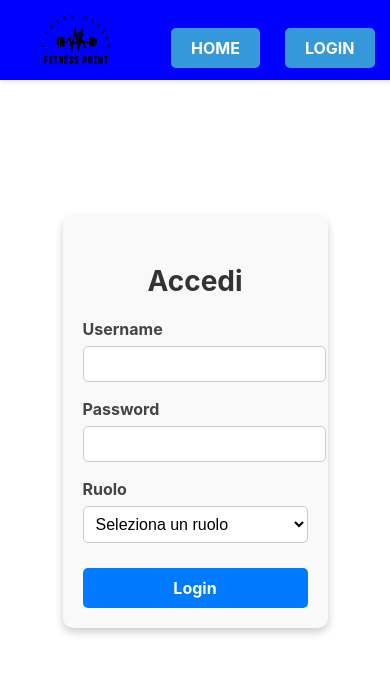
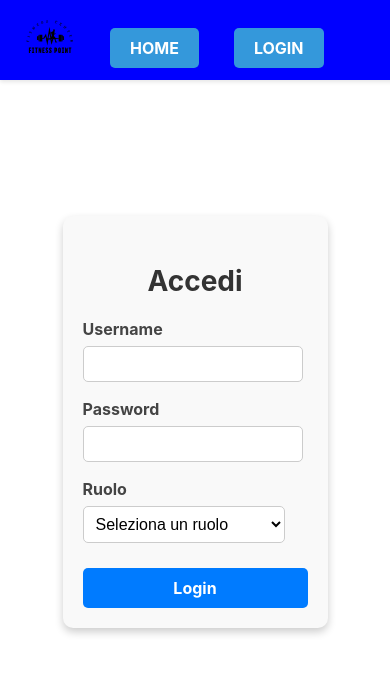
Before and after one commit to FabioAccavone/AppPalestraWeb, a React (Vite) app: page /login in a window 390 px wide. Shown: the top 674 px of the page. Built offline with nearby package versions, Linux system fonts and the light colour scheme.

Commit message:
css vari + risoluzione bug

```diff
--- a/src/App.jsx
+++ b/src/App.jsx
@@ -1,15 +1,15 @@
-import React from 'react'
-import './style/App.css'
-import NavBar from './components/NavBar'
+import React from 'react';
+import './style/App.css';
+import NavBar from './components/NavBar';
+import Homepage from './pages/Homepage'; // Importa la homepage
 import { useLocation } from 'react-router-dom';
-import { useEffect,useState } from 'react';
-import { ToastContainer, toast } from 'react-toastify';  // Importa
+import { useEffect, useState } from 'react';
+import { ToastContainer, toast } from 'react-toastify'; // Importa il ToastContainer
 import 'react-toastify/dist/ReactToastify.css'; // Stili
+import { Routes, Route } from 'react-router-dom'; // Importa Routes e Route
 
 function App() {
-
   const location = useLocation(); // Ottieni la posizione attuale
-
   const [messageShown, setMessageShown] = useState(false); // Stato per controllare se il messaggio è stato mostrato
 
   useEffect(() => {
@@ -20,13 +20,16 @@ function App() {
   }, [location, messageShown]); // Esegui quando cambia la posizione, ma solo se il messaggio non è già stato mostrato
 
   return (
-    <>
-    {/* Posizione globale del ToastContainer */}
-      <NavBar/>
-      <h1>Benvenuto nella HomePage</h1>
+    <div>
+      <NavBar />
       <ToastContainer position="top-right" autoClose={3000} hideProgressBar={false} />
-    </>
-  )
+
+      {/* Avvolgi le Route dentro il componente Routes */}
+      <Routes>
+        <Route path="/" element={<Homepage />} />
+      </Routes>
+    </div>
+  );
 }
 
-export default App
+export default App;
--- a/src/pages/DettagliScheda.jsx
+++ b/src/pages/DettagliScheda.jsx
@@ -30,7 +30,7 @@ const DettagliScheda = () => {
         <strong>Personal Trainer:</strong> {dettagli.nomePT} {dettagli.cognomePT}
       </p>
       <p className="date-info">
-        <strong>Data Inizio:</strong> {new Date(dettagli.dataInizio).toLocaleDateString()} - <strong>Data Fine:</strong> {new Date(dettagli.dataFine).toLocaleDateString()}
+        <strong>Data Inizio:</strong> {dettagli.dataInizio} - <strong>Data Fine:</strong> {dettagli.dataFine}
       </p>
 
       <h3>Esercizi</h3>
--- /dev/null
+++ b/src/pages/Homepage.jsx
@@ -0,0 +1,12 @@
+import React from 'react';
+import '../style/Homepage.css';  // Importa il CSS per la homepage
+
+function Homepage() {
+  return (
+    <div className="homepage-container">
+      <h1 className="gym-name">FITNESS POINT</h1>
+      </div>
+  );
+}
+
+export default Homepage;
--- a/src/style/App.css
+++ b/src/style/App.css
@@ -18,21 +18,6 @@
   filter: drop-shadow(0 0 2em #61dafbaa);
 }
 
-@keyframes logo-spin {
-  from {
-    transform: rotate(0deg);
-  }
-  to {
-    transform: rotate(360deg);
-  }
-}
-
-@media (prefers-reduced-motion: no-preference) {
-  a:nth-of-type(2) .logo {
-    animation: logo-spin infinite 20s linear;
-  }
-}
-
 .card {
   padding: 2em;
 }
--- a/src/style/CreaScheda.css
+++ b/src/style/CreaScheda.css
@@ -29,25 +29,43 @@
   padding-bottom: 5px;
 }
 
-  /* Form */
+/* Contenitore input */
+.form-group {
+  margin-bottom: 15px;
+  width: 100%;
+  max-width: 400px;
+}
+
+/* Label */
 label {
-    display: block;
-    margin-top: 10px;
   font-size: 16px;
   font-weight: bold;
   color: #ccc;
+  display: block;
+  margin-bottom: 5px;
 }
 
-  input, select {
-    width: 100%;
-    max-width: 400px;
-    padding: 10px;
-    margin-top: 5px;
+/* Input e select */
+input {
+  width: 90%;
+  padding: 8px;
   border: 1px solid #ccc;
   border-radius: 6px;
   background-color: #2e2e2e;
   color: white;
-    font-size: 16px;
+  font-size: 14px;
+  transition: border-color 0.3s ease-in-out;
+}
+
+select {
+  width: 95%;
+  padding: 8px;
+  border: 1px solid #ccc;
+  border-radius: 6px;
+  background-color: #2e2e2e;
+  color: white;
+  font-size: 14px;
+  transition: border-color 0.3s ease-in-out;
 }
 
 input:focus, select:focus {
@@ -58,18 +76,17 @@
 
 /* Bottoni */
 button {
-    margin-top: 15px;
-    padding: 10px 15px;
-    font-size: 16px;
+  padding: 8px 12px;
+  font-size: 14px;
   font-weight: bold;
   border: none;
   border-radius: 6px;
   cursor: pointer;
-    transition: all 0.3s ease-in-out;
+  transition: transform 0.2s ease-in-out;
 }
 
 button:hover {
-    transform: scale(1.05);
+  transform: scale(1.03);
 }
 
 /* Pulsante Crea Scheda */
@@ -107,15 +124,45 @@
   margin-top: 15px;
   list-style: none;
   padding: 0;
+  width: 100%;
+  max-width: 400px;
 }
 
 .esercizi-list li {
   background: #333;
-    padding: 10px;
+  padding: 8px;
   margin: 5px 0;
   border-radius: 5px;
-    font-size: 16px;
+  font-size: 14px;
   color: white;
   display: flex;
   justify-content: space-between;
+  align-items: center;
 }
+
+/* Bottoni più piccoli per modifica ed eliminazione */
+.button-modifica,
+.button-elimina {
+  padding: 5px 10px;
+  font-size: 12px;
+  margin-left: 5px;
+  border-radius: 4px;
+}
+
+.button-modifica {
+  background-color: #f39c12;
+  color: white;
+}
+
+.button-modifica:hover {
+  background-color: #d68910;
+}
+
+.button-elimina {
+  background-color: #e74c3c;
+  color: white;
+}
+
+.button-elimina:hover {
+  background-color: #c0392b;
+}
--- /dev/null
+++ b/src/style/Homepage.css
@@ -0,0 +1,30 @@
+/* Homepage.css */
+
+.homepage-container {
+  position: fixed;      /* Fissa il contenitore alla viewport */
+  top: 0;
+  left: 0;
+  width: 100vw;         /* Occupa tutta la larghezza della viewport */
+  height: 100vh;        /* Occupa tutta l'altezza della viewport */
+
+  background-image: url('/src/assets/homepage.jpg');
+  background-size: cover;
+  background-position: center;
+  background-repeat: no-repeat;
+
+  display: flex;
+  justify-content: center;
+  align-items: center;
+
+  overflow: hidden;     /* Nasconde eventuali overflow */
+}
+
+/* Stile per il testo "FITNESS POINT" */
+.gym-name {
+  color: white;
+  font-size: 4rem;
+  font-weight: bold;
+  text-shadow: 2px 2px 4px rgba(0, 0, 0, 0.5);
+  z-index: 1;
+  text-align: center;
+}
--- a/src/style/LoginForm.css
+++ b/src/style/LoginForm.css
@@ -21,7 +21,7 @@
 
 .login-form input,
 .login-form select {
-  width: 100%;
+  width: 90%;
   padding: 8px;
   border: 1px solid #ccc;
   border-radius: 5px;
--- a/src/style/NavBar.css
+++ b/src/style/NavBar.css
@@ -4,58 +4,75 @@
   top: 0;
   left: 0;
   width: 100%;
-  height: 80px; /* Imposta un'altezza fissa */
+  height: 80px; /* Altezza originale */
   background-color: blue;
-  padding: 0 1rem; /* Riduci il padding per evitare espansione */
   display: flex;
-  align-items: center; /* Mantiene gli elementi centrati verticalmente */
+  align-items: center;
+  justify-content: space-between;
+  padding: 0 20px;
   box-shadow: 0 2px 4px rgba(0, 0, 0, 0.1);
   z-index: 1000;
+  overflow: hidden;
+  white-space: nowrap;
 }
 
-/* Contenitore della navbar */
+/* Contenitore principale */
 .navbar-container {
   display: flex;
   align-items: center;
+  justify-content: space-between;
+  flex-grow: 1;
   gap: 10px;
+  overflow-x: auto;
 }
 
 /* Logo */
 .navbar-logo {
-  height: 120px; /* Imposta un'altezza adeguata */
+  height: 120px; /* Dimensione originale */
   width: auto;
+  min-width: 120px;
 }
-
-
-/* Contenitore del logo */
-.logo-container {
-  display: flex;
-  align-items: center;
-}
-
 
 /* Link della navbar */
 .navbar-links {
   display: flex;
   align-items: center;
+  gap: 15px;
+  flex-grow: 1;
 }
 
 /* Link */
 .navbar-link {
-  margin-left: 15px;
+  text-decoration: none;
+  color: white;
+  font-size: 16px;
+  font-weight: bold;
+  padding: 10px 12px;
+  transition: color 0.3s ease;
+  white-space: nowrap;
+}
+
+.navbar-link:hover {
+  color: #f1c40f;
 }
 
 /* Bottoni */
+.navbar-buttons {
+  display: flex;
+  gap: 10px;
+}
+
 .navbar-button {
   background-color: #3498db;
   color: white;
   border: none;
-  padding: 10px 20px;
-  font-size: 16px;
+  padding: 10px 20px; /* Dimensione originale */
+  font-size: 16px; /* Dimensione originale */
   cursor: pointer;
   border-radius: 5px;
   transition: background-color 0.3s ease, transform 0.2s ease;
-  margin-left: 10px;
+  min-width: 70px; /* Impedisce che si restringano troppo */
+  text-align: center;
 }
 
 /* Hover per i bottoni */
@@ -72,3 +89,31 @@
 .navbar-button-logout:hover {
   background-color: #c0392b;
 }
+
+/* RESPONSIVE */
+@media (max-width: 900px) {
+  .navbar {
+    padding: 0 10px;
+  }
+
+  .navbar-buttons {
+    gap: 5px;
+  }
+
+  .navbar-button {
+    padding: 10px 20px; /* Mantiene la dimensione originale */
+    font-size: 16px;
+    min-width: 70px;
+  }
+
+  .navbar-link {
+    font-size: 14px;
+    padding: 8px 10px;
+  }
+
+  /* Riduci solo il logo su schermi più piccoli */
+  .navbar-logo {
+    height: 80px;
+    min-width: 80px;
+  }
+}
```
Also changed, not shown: src/pages/CreaScheda.jsx (+58 -28 lines), src/password.txt, 1 other file (tests, documents, lock files or other folders). Lines whose indentation alone changed are shown as unchanged.
